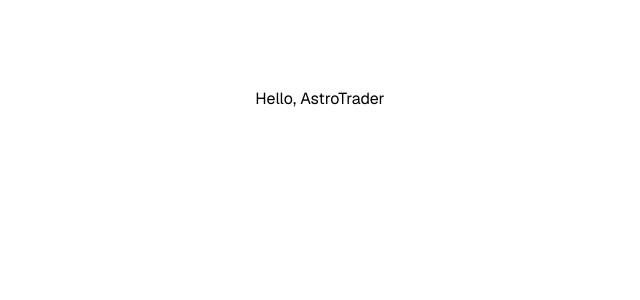
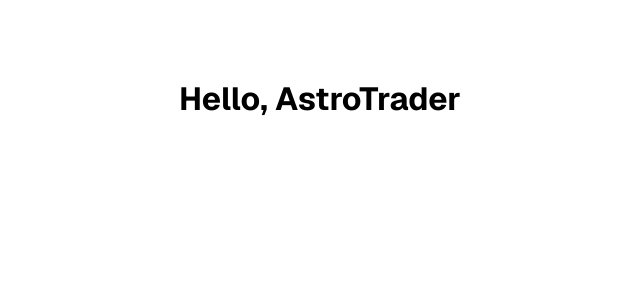
Before and after one commit to zladen/astro-trade, a Next.js app: page / in a window 1280 px wide. Shown: the top 300 px of the page, without its empty margins (320-960 px from the left). Built offline with nearby package versions, Linux system fonts and the light colour scheme.

Commit message:
added tag h1

```diff
--- a/src/app/page.tsx
+++ b/src/app/page.tsx
@@ -1,5 +1,9 @@
 import styles from "./page.module.css";
 
 export default function Home() {
-    return <div className={styles.page}>Hello, AstroTrader</div>;
+    return (
+        <div className={styles.page}>
+            <h1>Hello, AstroTrader</h1>
+        </div>
+    );
 }
```
